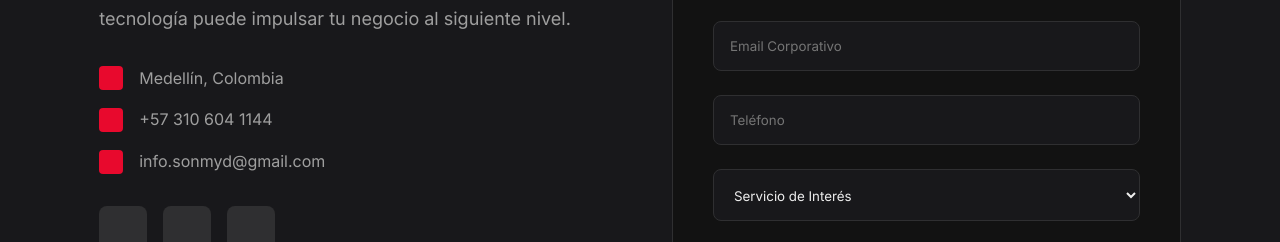
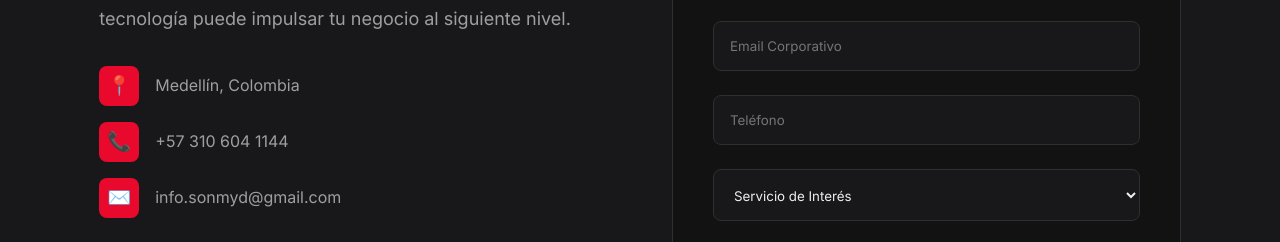
Before and after one commit to msantiagob/Portfolio, a website: page index.html in a window 1280 px wide. Shown: the part 3595-3837 px from the top of the page. Drawn offline with Linux system fonts and the light colour scheme.

Commit message:
se agregaron loc iconos de redes sociales

```diff
--- a/index.html
+++ b/index.html
@@ -226,28 +226,40 @@
 
           <div class="contact-details">
             <div class="contact-item">
-              <div class="contact-icon location"></div>
+              <div class="contact-icon location">📍</div>
               <span>Medellín, Colombia</span>
             </div>
             <div class="contact-item">
-              <div class="contact-icon phone"></div>
+              <div class="contact-icon phone">📞</div>
               <a href="tel:+573106041144">+57 310 604 1144</a>
             </div>
             <div class="contact-item">
-              <div class="contact-icon email"></div>
+              <div class="contact-icon email">✉️</div>
               <a href="mailto:info.sonmyd@gmail.com">info.sonmyd@gmail.com</a>
             </div>
           </div>
 
           <div class="social-links">
             <a href="https://github.com/sonmyd/" class="social-link" target="_blank" aria-label="GitHub">
-              <div class="social-icon github"></div>
+              <div class="social-icon github">
+                <svg width="24" height="24" viewBox="0 0 24 24" fill="currentColor">
+                  <path d="M12 0c-6.626 0-12 5.373-12 12 0 5.302 3.438 9.8 8.207 11.387.599.111.793-.261.793-.577v-2.234c-3.338.726-4.033-1.416-4.033-1.416-.546-1.387-1.333-1.756-1.333-1.756-1.089-.745.083-.729.083-.729 1.205.084 1.839 1.237 1.839 1.237 1.07 1.834 2.807 1.304 3.492.997.107-.775.418-1.305.762-1.604-2.665-.305-5.467-1.334-5.467-5.931 0-1.311.469-2.381 1.236-3.221-.124-.303-.535-1.524.117-3.176 0 0 1.008-.322 3.301 1.23.957-.266 1.983-.399 3.003-.404 1.02.005 2.047.138 3.006.404 2.291-1.552 3.297-1.23 3.297-1.23.653 1.653.242 2.874.118 3.176.77.84 1.235 1.911 1.235 3.221 0 4.609-2.807 5.624-5.479 5.921.43.372.823 1.102.823 2.222v3.293c0 .319.192.694.801.576 4.765-1.589 8.199-6.086 8.199-11.386 0-6.627-5.373-12-12-12z"/>
+                </svg>
+              </div>
             </a>
             <a href="https://www.linkedin.com/in/santiago-bedoya-b2371a1b0/" class="social-link" target="_blank" aria-label="LinkedIn">
-              <div class="social-icon linkedin"></div>
+              <div class="social-icon linkedin">
+                <svg width="24" height="24" viewBox="0 0 24 24" fill="currentColor">
+                  <path d="M20.447 20.452h-3.554v-5.569c0-1.328-.027-3.037-1.852-3.037-1.853 0-2.136 1.445-2.136 2.939v5.667H9.351V9h3.414v1.561h.046c.477-.9 1.637-1.85 3.37-1.85 3.601 0 4.267 2.37 4.267 5.455v6.286zM5.337 7.433c-1.144 0-2.063-.926-2.063-2.065 0-1.138.92-2.063 2.063-2.063 1.14 0 2.064.925 2.064 2.063 0 1.139-.925 2.065-2.064 2.065zm1.782 13.019H3.555V9h3.564v11.452zM22.225 0H1.771C.792 0 0 .774 0 1.729v20.542C0 23.227.792 24 1.771 24h20.451C23.2 24 24 23.227 24 22.271V1.729C24 .774 23.2 0 22.222 0h.003z"/>
+                </svg>
+              </div>
             </a>
             <a href="https://www.youtube.com/@sonmyd" class="social-link" target="_blank" aria-label="YouTube">
-              <div class="social-icon youtube"></div>
+              <div class="social-icon youtube">
+                <svg width="24" height="24" viewBox="0 0 24 24" fill="currentColor">
+                  <path d="M23.498 6.186a3.016 3.016 0 0 0-2.122-2.136C19.505 3.545 12 3.545 12 3.545s-7.505 0-9.377.505A3.017 3.017 0 0 0 .502 6.186C0 8.07 0 12 0 12s0 3.93.502 5.814a3.016 3.016 0 0 0 2.122 2.136c1.871.505 9.376.505 9.376.505s7.505 0 9.377-.505a3.015 3.015 0 0 0 2.122-2.136C24 15.93 24 12 24 12s0-3.93-.502-5.814zM9.545 15.568V8.432L15.818 12l-6.273 3.568z"/>
+                </svg>
+              </div>
             </a>
           </div>
         </div>
--- a/style.css
+++ b/style.css
@@ -556,12 +556,17 @@ body {
 }
 
 .contact-icon {
-  width: 1.5rem;
-  height: 1.5rem;
+  width: 2.5rem;
+  height: 2.5rem;
   margin-right: 1rem;
   background: var(--color-primary);
-  border-radius: 0.25rem;
+  border-radius: 0.5rem;
   flex-shrink: 0;
+  display: flex;
+  align-items: center;
+  justify-content: center;
+  font-size: 1.2rem;
+  color: white;
 }
 
 .contact-item a {
@@ -594,10 +599,20 @@ body {
   background: var(--color-surface-3);
   border-radius: 0.5rem;
   transition: all 0.3s var(--ease-spring);
+  display: flex;
+  align-items: center;
+  justify-content: center;
+  color: var(--color-foreground-light);
 }
 
 .social-icon:hover {
   background: var(--color-primary);
+  color: white;
+}
+
+.social-icon svg {
+  width: 1.5rem;
+  height: 1.5rem;
 }
 
 /* Contact Form */
```
